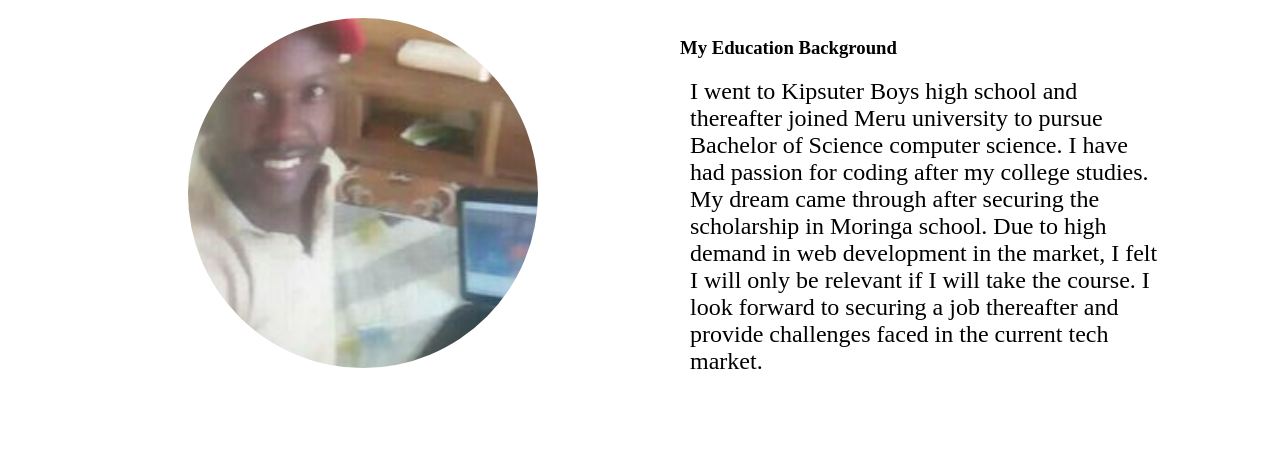
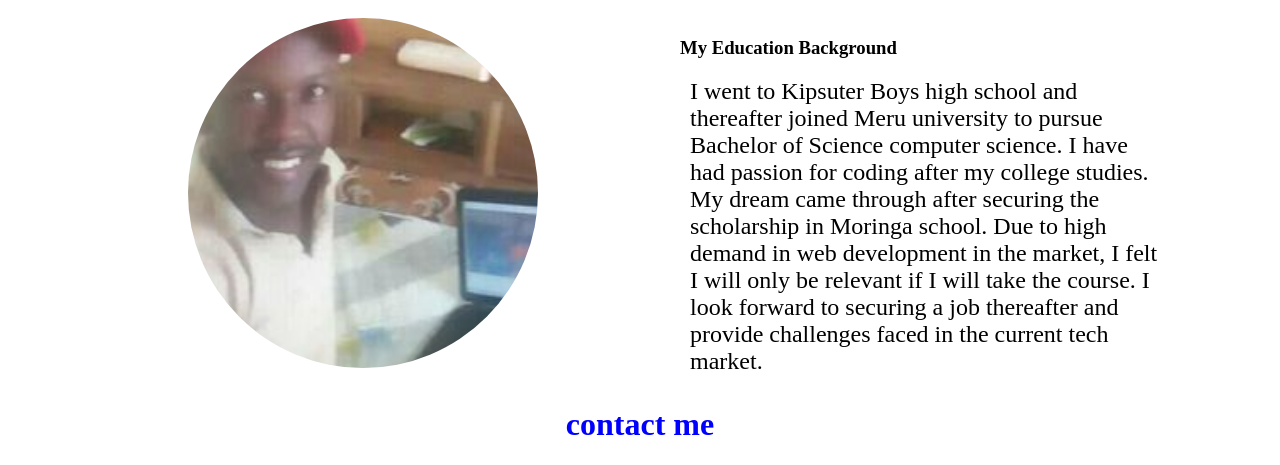
Before and after one commit to cheruden/my_portfolio, a plain HTML site: page index.html in a window 1280 px wide. Shown: the part 631-1096 px from the top of the page. Before the commit the page ends 1024 px from the top, so only its background shows below. Drawn offline with Linux system fonts and the light colour scheme.

Commit message:
add contact me content to my index.html file

```diff
--- a/index.html
+++ b/index.html
@@ -26,5 +26,6 @@
    <div class="two"><h3>My Education Background</h3>
    <p>I went to Kipsuter Boys high school and thereafter joined Meru university to pursue Bachelor of Science computer science. I have had passion for coding after my college studies. My dream came through after securing the scholarship in Moringa school. Due to high demand in web development in the market, I felt I will only be relevant if I will take the course. I look forward to securing a job thereafter and provide challenges faced in the current tech market.</p></div>
     </div>
+    <h1>contact me</h1>
 </body>
 </html>
```
